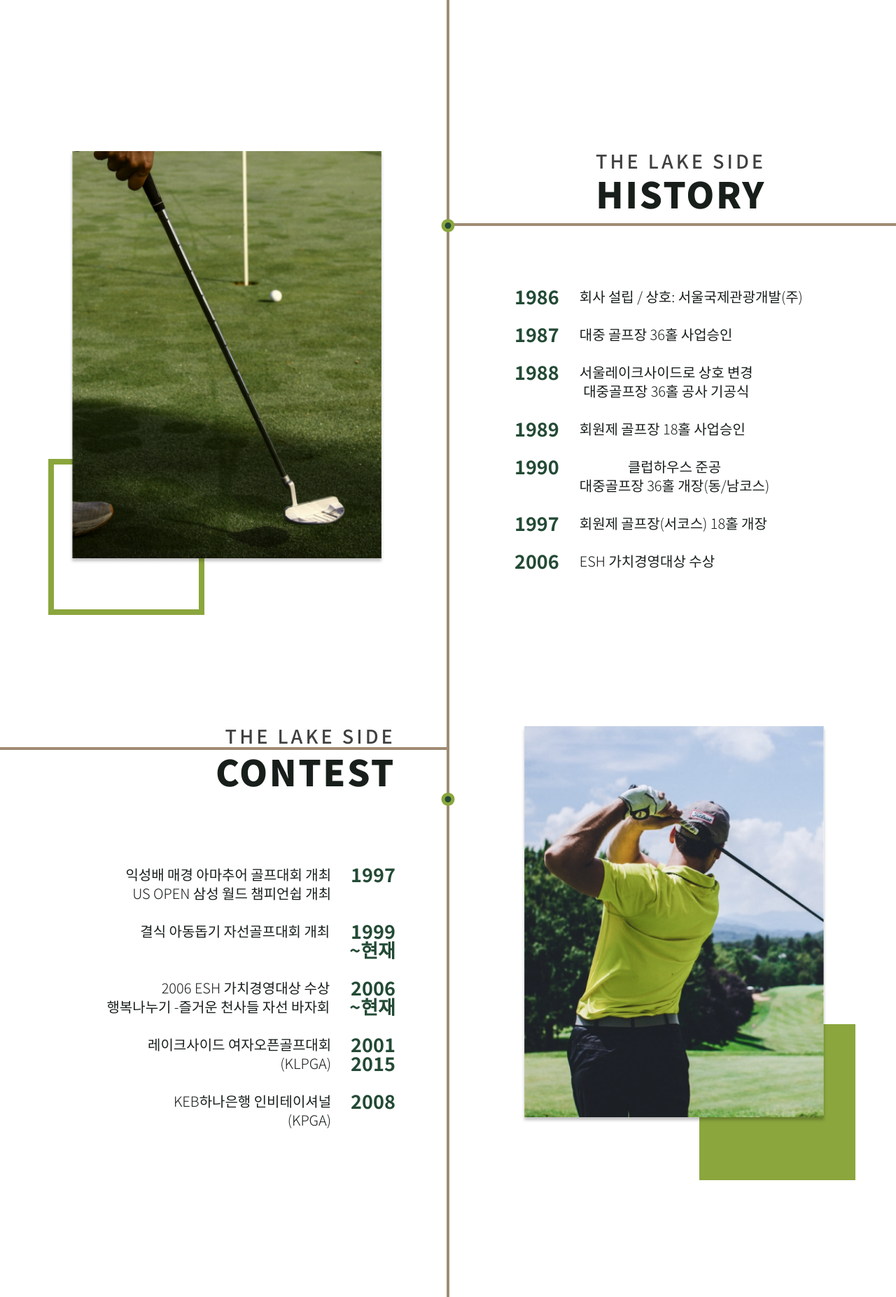
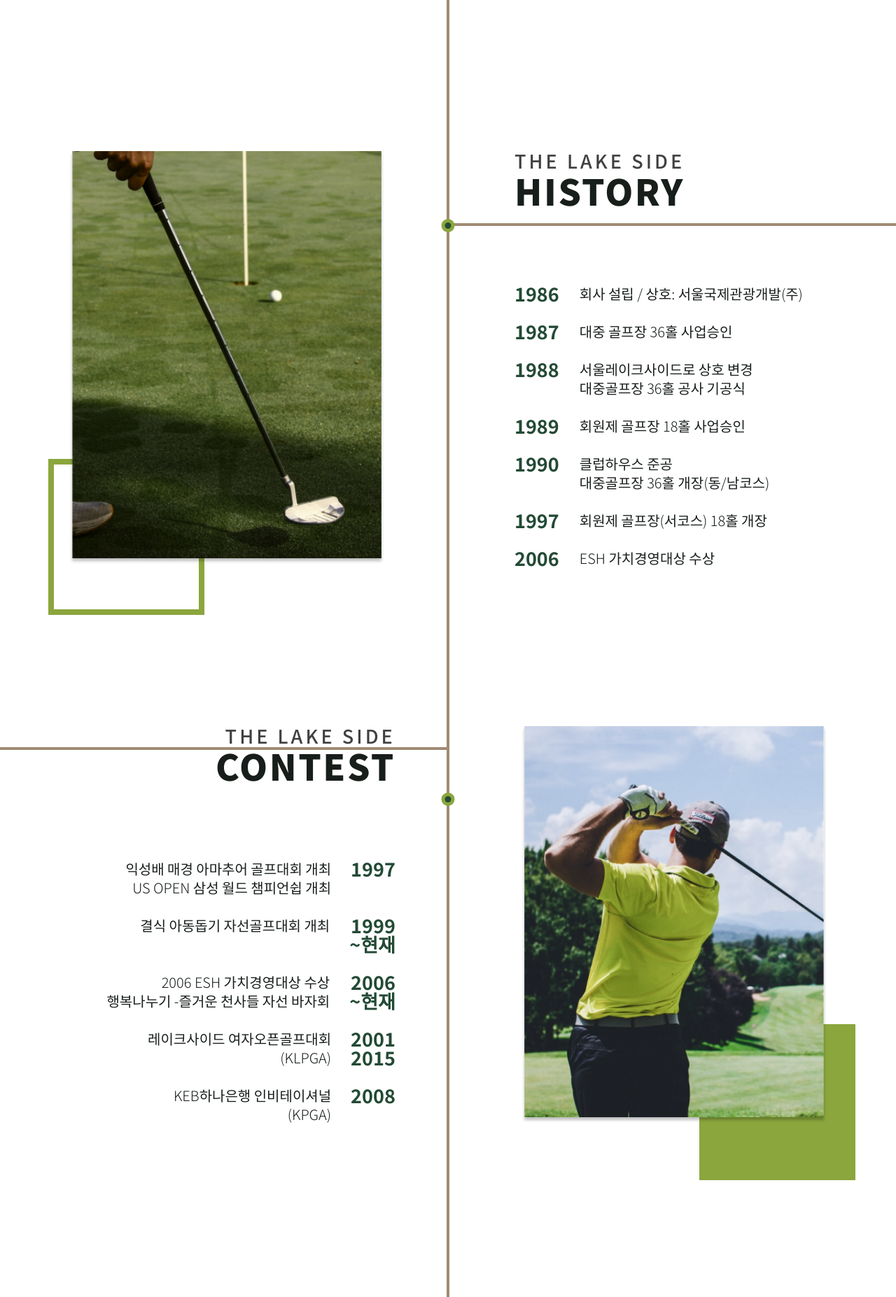
Before and after one commit to vaem6877/lakeside, a PHP site: page /notice.html in a window 1280 px wide. Shown: the part 804-2658 px from the top of the page at 70% size. Run offline with PHP 8.4, Linux system fonts and the light colour scheme; some libraries are stand-ins or nearby versions.

Commit message:
notice.js수정

```diff
--- a/css/notice.css
+++ b/css/notice.css
@@ -62,7 +62,7 @@ h2 {
   letter-spacing: 0.05em;
   text-transform: uppercase;
 }
-p {
+p:not(.widget_box p):not(footer address p) {
   font-weight: 300;
   font-size: var(--content-fz);
   color: var(--typo-C-Green);
@@ -120,6 +120,10 @@ section img,
 .desc-rocess-guide ul li,
 .desc-cart-guide ul li {
   display: flex;
+}
+
+[class^="desc"] ul li p {
+  text-align: left;
 }
 
 .desc-history ul li,
@@ -252,7 +256,7 @@ section img,
   position: absolute;
   width: 20%;
   border-bottom: 3px solid var(--primary-ygreen);
-
+  left: 0;
   transition: 0.4s cubic-bezier(0.65, 0, 0.35, 1);
   bottom: -3px;
 }
--- a/js/notice.js
+++ b/js/notice.js
@@ -1,7 +1,9 @@
 // 시설안내
 
 let facWrap = $(".facility-wrapper"),
+  navUl = facWrap.find(".facility-nav-wrapper ul"),
   navBtn = facWrap.find(".facility-nav-wrapper ul li"),
+  navBar = facWrap.find("#bar"),
   navImg = facWrap.find(".fac-nav-img-wrapper img"),
   facInfo = facWrap.find(".facility-information .facility-info-wrapper"),
   pager = facWrap.find(".facility-nav-wrapper .fac-pager a");
@@ -9,8 +11,21 @@ let facWrap = $(".facility-wrapper"),
 navBtn.click(function (e) {
   e.preventDefault();
   let tabIdx = $(this).index();
+  let liOSL = $(this).offset().left - navUl.offset().left;
+  // console.log(liOSL);
+  showSlide(tabIdx);
 
-  showSlide(tabIdx);
+  navBar.css({ left: liOSL - 0.021 * navBtn.offset().left });
+  // 왜지??????????? 픽셀이나 퍼센트 쓰면 안움직이고... 그냥쓰면움직임???;;
+  // 이거 가운데로 어케오게하니...
+  // , width: navBtn.outerwidth()
+  //, transform: `translateX(${navBtn.width() / 2})`
+  // if (tabIdx < 2) {
+  //   navBar.css({ left: liOSL - 25 });
+  // } else {
+  //   navBar.css({ left: liOSL });
+  // }
+
   // navImg.hide();
   // facInfo.hide();
   // pager.hide();
@@ -21,17 +36,21 @@ navBtn.click(function (e) {
 }); //nav a 클릭시 할일
 
 function showSlide(idx) {
-  navBtn.add(navImg).add(facInfo).add(pager).removeClass("active");
-
+  navImg.add(facInfo).hide();
+  navBtn.add(pager).removeClass("active");
+  /*
   navBtn
     .eq(idx)
     .add(navImg.eq(idx))
     .add(facInfo.eq(idx))
     .add(pager.eq(idx))
-    .addClass("active");
+    .addClass("active");*/
+
+  navBtn.eq(idx).add(pager.eq(idx)).addClass("active");
+  navImg.eq(idx).add(facInfo.eq(idx)).fadeIn();
 }
 
-// ======== aside nav ==============================================
+// aside nav bar 시작 ================================================
 
 let wholeSectionWrap = $("main"),
   asideNavWrapper = $(".aside-nav"),
@@ -46,20 +65,11 @@ asideNav.each(function () {
   sections.push($(sectionLink));
   sectionsOST.push($(sectionLink).offset().top);
 });
-console.log(sections);
 
 asideNav.click(function (e) {
   e.preventDefault();
 
-  // asideNav.each(function () {
-  //   let sectionLink = $(this).attr("href");
-  //   sectionsOST.push($(sectionLink).offset().top);
-  // });
   targetIdx = $(this).index();
-  // targetSCT = $contents.eq(targetIdx).offset().top;
-
-  // asideNav.removeClass("active");
-  // $(this).addClass("active");
 
   $("html, body")
     .stop()
@@ -67,14 +77,6 @@ asideNav.click(function (e) {
       scrollTop: sectionsOST[targetIdx] - 200,
     });
 });
-
-console.log(sections);
-
-// wholeSectionWrap.on("mousewheel", function (event) {
-//   debounce(moveSection(event.deltaY), 300);
-// });
-
-// asideNav.click(function () {});
 
 // 스크롤양에 따라 보이고 안보임
 function btnFade(btn, ost) {
@@ -87,53 +89,11 @@ function btnFade(btn, ost) {
   }
 }
 
-// $(window).scroll(function () {
-//   btnFade(asideNavWrapper, 2000);
-// });
-// console.log(targetIdx);
-
 $(window).scroll(function () {
   let SCT = $(this).scrollTop();
   btnFade(asideNav, 830);
-  // console.log(sectionsOST);
 
-  // sections.each(function (i) {
-  //   if (SCT >= $(this).offset().top) {
-  //     asideNav.removeClass("active");
-  //     asideNav.eq(i).addClass("active");
-  //   }
-  // }); //그냥 숫자들이라 뭘 못하는건가???
-
-  // if (SCT >= sectionsOST[targetIdx]) {
-  //   asideNav.removeClass("active");
-  //   asideNav.eq(targetIdx).addClass("active");
-  // }
-
-  // if(scrAmt > sectionsOST[targetIdx]){
-
-  //   }
-  // each 사용법 다른거...
-  //   $.each(arrVal, function(index, element){
-  // 	console.log(index + " :: " + element);
-  // });
   $.each(sections, function (idx, item) {
-    // console.log($("#history"));
-    // console.log(sections);
-    console.log(SCT);
-
-    // if(SCT <)
-    /*
-        if (SCT < item[3]) {
-      if (SCT >= item.offset().top - 500) {
-        asideNav.removeClass("active");
-        asideNav.eq(idx).addClass("active");
-      }
-    } else {
-      if (SCT >= item.offset().top) {
-        asideNav.removeClass("active");
-        asideNav.eq(idx).addClass("active");
-      }
-    } */
     if (SCT >= item.offset().top - 400) {
       asideNav.removeClass("active");
       asideNav.eq(idx).addClass("active");
@@ -141,39 +101,7 @@ $(window).scroll(function () {
   });
 });
 
-// ==== function ====
-
-// 한번만 실행
-/* function debounce(callback, time) {
-  let executed = false;
-  return () => {
-    if (!executed) {
-      callback();
-      executed = true;
-
-      setTimeout(() => {
-        executed = false;
-      }, time);
-    }
-  };
-} */
-
-// 풀페이지 이동
-// function moveSection(num) {
-//   let nextNum = 0;
-
-//   if (num == -1 && currentIdx < sectionsOST.length) {
-//     nextNum = currentIdx + 1;
-//   } else if (num == 1 && currentIdx > 0) {
-//     nextNum = currentIdx - 1;
-//   }
-
-//   $("body, html").stop().animate({ scrollTop: sectionsOST[nextNum] }, 300); //이 숫자번째만큼 스크롤을 만들어서 넘겨줘
-//   // jquery ui 아직 로드 안함 , "easeInOutCirc"
-
-//   currentIdx = nextNum;
-// }
-
+// ========================= aside bar 끝 // 0204 윤희
 // ======= AOS =============================================
 
 AOS.init({
--- a/notice.html
+++ b/notice.html
@@ -28,8 +28,94 @@
   </head>
   <body>
     <header class="text-center">
-      <h1 id="logo"><a href="index.html">lakeside</a></h1>
-      <div class="widget"></div>
+      <h1 id="logo"><a href="#">lakeside</a></h1>
+      <!-- <div class="widget_box d-flex">
+        <div class="weather_cast">
+          <div class="preview d-flex">
+            <ul class="d-flex"></ul>
+          </div>
+          <div class="swiper container">
+            <ul class="swiper-wrapper"></ul>
+          </div>
+          <div class="swiper-button-prev">◀</div>
+          <div class="swiper-button-next">▶</div>
+          <div class="shortcut">
+            <div
+              class="reservation d-flex justify-content-center align-items-center gap-4"
+            >
+              <div class="calendar"><p>예약하기</p></div>
+              <i class="fa-solid fa-calendar-plus"></i>
+            </div>
+            <div
+              class="faq d-flex justify-content-center align-items-center gap-4"
+            >
+              <div class="phone"><p>문의하기</p></div>
+              <i class="fa-solid fa-square-phone-flip"></i>
+            </div>
+            <div
+              class="location d-flex justify-content-center align-items-center gap-4"
+            >
+              <div class="map"><p>오시는길</p></div>
+              <i class="fa-solid fa-map-location-dot"></i>
+            </div>
+          </div>
+        </div>
+        <div class="preview_widget">
+          <div class="today_weather">
+            <div class="today_icon"></div>
+            <div class="today_temp"></div>
+            <div class="today_date"></div>
+            <div class="preview_shortcut">
+              <p>
+                <i class="fa-solid fa-calendar-plus"></i>
+              </p>
+              <p><i class="fa-solid fa-square-phone-flip"></i></p>
+              <p><i class="fa-solid fa-map-location-dot"></i></p>
+            </div>
+          </div>
+        </div>
+      </div>
+
+      <div
+        class="menu d-flex flex-column justify-content-center align-items-center"
+      >
+        <ul class="main_menus d-flex">
+          <li><a href="">예약하기</a></li>
+          <li><a href="">코스안내</a></li>
+          <li><a href="">클럽안내</a></li>
+          <li><a href="">클럽인포</a></li>
+          <li><a href="">회원정보</a></li>
+        </ul>
+        <div class="sub_menus d-flex">
+          <ul class="sub_menu">
+            <li><a href="">예약안내</a></li>
+            <li><a href="">예약하기</a></li>
+            <li><a href="">예약확인</a></li>
+          </ul>
+          <ul class="sub_menu">
+            <li><a href="">코스소개</a></li>
+            <li><a href="">코스갤러리</a></li>
+            <li><a href="">홀인원이벤트</a></li>
+          </ul>
+          <ul class="sub_menu">
+            <li><a href="">연혁/대회</a></li>
+            <li><a href="">이용안내</a></li>
+            <li><a href="">시설안내</a></li>
+            <li><a href="">오시는길</a></li>
+          </ul>
+          <ul class="sub_menu">
+            <li><a href="">공지사항</a></li>
+            <li><a href="">명예의 전당</a></li>
+          </ul>
+          <ul class="sub_menu">
+            <li><a href="">회원정보관리</a></li>
+            <li><a href="">쿠폰함</a></li>
+          </ul>
+        </div>
+        <div class="button">
+          <p>=</p>
+        </div>
+      </div> -->
     </header>
     <main>
       <nav class="aside-nav d-flex flex-column align-items-end">
```
Also changed, not shown: css/common.css (+5 -4 lines).
